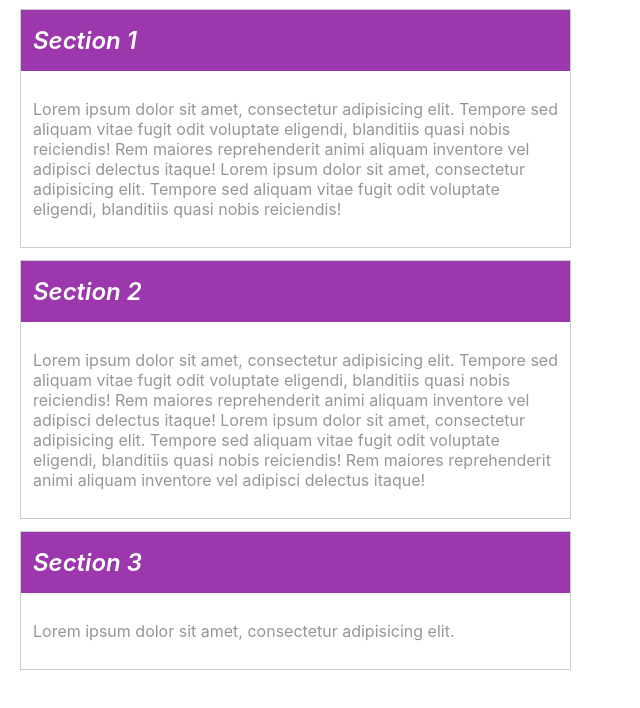
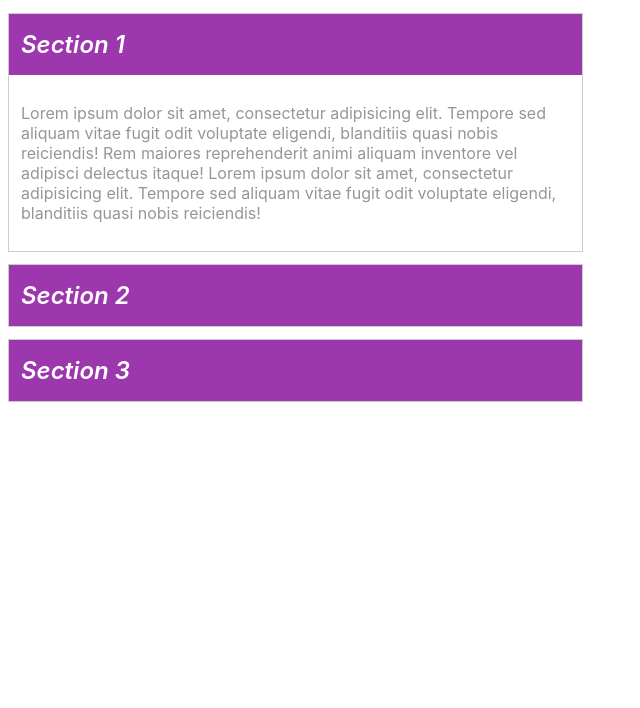
Before and after one commit to jkellerman/juno-build-test, a website built with Vite: page index.html in a window 1280 px wide. Both pictures are taken after a click on the button "Section 1". Shown: the part 50-758 px from the top of the page, without its empty margins (0-640 px from the left). Built offline with nearby package versions, Linux system fonts and the light colour scheme.

Commit message:
feat: add functionality for toggling panels

```diff
--- a/main.js
+++ b/main.js
@@ -10,7 +10,15 @@ const fetchData = async () => {
     const data = await resp.json();
     const accordion = document.querySelector(".accordion");
 
-    data.blocks.forEach((section) => {
+    const openPanel = (panel) => {
+      panel.style.maxHeight = panel.scrollHeight + "px";
+    };
+
+    const closePanel = (panel) => {
+      panel.style.maxHeight = null;
+    };
+
+    data.blocks.forEach((section, index) => {
       const accordionSection = document.createElement("div");
       accordionSection.classList.add("accordion__section");
 
@@ -26,6 +34,24 @@ const fetchData = async () => {
       content.classList.add("accordion__content");
       content.textContent = section.content;
 
+      trigger.addEventListener("click", () => {
+        if (panel.style.maxHeight) {
+          closePanel(panel);
+        } else {
+          // If the panel is closed, open it and close other open panels
+          data.blocks.forEach((_, otherIndex) => {
+            if (otherIndex !== index) {
+              closePanel(
+                accordion.children[otherIndex].querySelector(
+                  ".accordion__panel"
+                )
+              );
+            }
+          });
+          openPanel(panel);
+        }
+      });
+
       accordion.appendChild(accordionSection);
       accordionSection.appendChild(header);
       header.appendChild(trigger);
--- a/styles/_accordion.scss
+++ b/styles/_accordion.scss
@@ -1,9 +1,10 @@
 .accordion {
   max-width: 575px;
+  margin-top: 1rem;
 
   .accordion__section {
     border: 1px solid var(--quaternary-color);
-    margin: 0.75rem;
+    margin-bottom: 0.75rem;
   }
 
   .accordion__trigger {
@@ -25,6 +26,13 @@
       background-color: var(--secondary-color);
     }
   }
+
+  .accordion__panel {
+    max-height: 0;
+    overflow: hidden;
+    transition: max-height var(--transition);
+  }
+
   .accordion__content {
     padding: 0.75rem;
     color: var(--tertiary-color);
```
